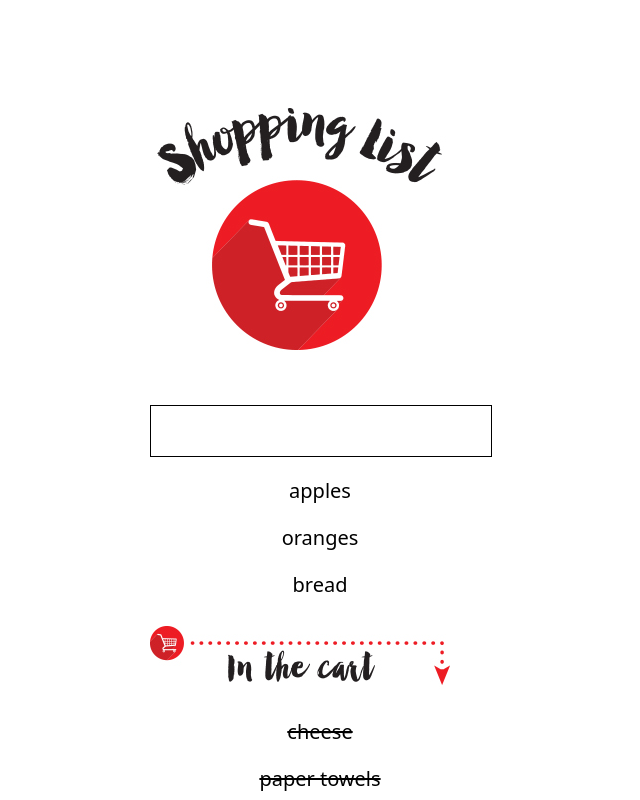
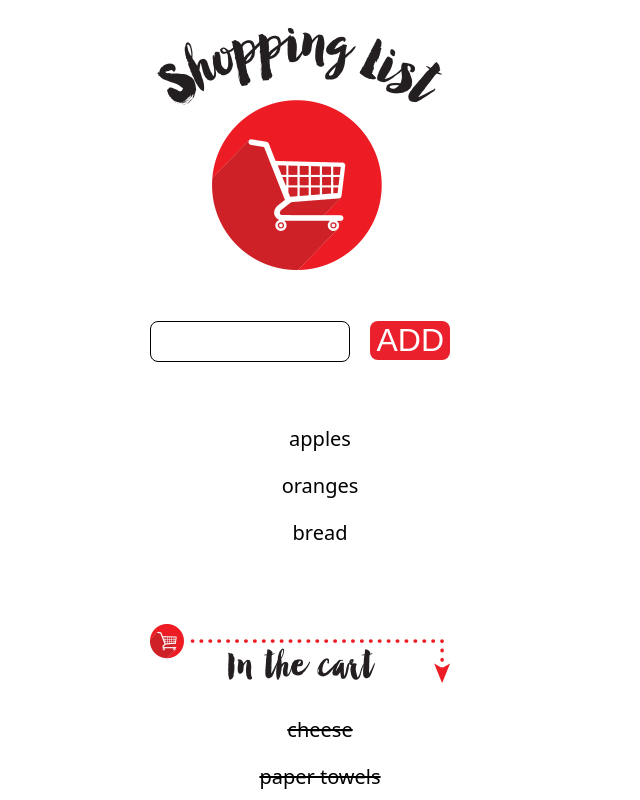
Before and after one commit to sws92014/shopping-list, a plain HTML site: page index.html in a window 1280 px wide. Shown: the whole page, without its empty margins (490-1130 px from the left). Drawn offline with Linux system fonts and the light colour scheme.

Commit message:
added button and add-item text box

```diff
--- a/index.html
+++ b/index.html
@@ -10,8 +10,11 @@
 
       <section class="masthead">
         <div><img class="logo" src="images/shopping-list-logo.jpg" width="300"></div>
+            <form class="add-item">
+              <input class="add-item__input" type="text">
+              <input class="add-item__btn" value="ADD" type="submit">
+            </form>
           <div class="need-list">
-            <ul class="box"></ul>
             <ul>apples</ul>
             <ul>oranges</ul>
             <ul>bread</ul>
--- a/styles.css
+++ b/styles.css
@@ -6,19 +6,54 @@ body {
 }
 
 .masthead {
-   position: absolute;
-   top: 10%;
+   position: relative;
+   top: 20%;
    left: 50%;
    width: 300px;
    height: 300px;
 }
 
-.box {
-    width: 300px;
-    height: 50px;
-    border: .2px solid black;
+.need-list {
+  margin: 0 auto;
+  padding: 0rem 0rem;
+  display: block;
 }
 
+.add-item {
+  margin: 0;
+}
+
+.add-item__input {
+  width: 200px;
+  margin: 0.5em 0em;
+  border: 1px solid #000000;
+  border-radius: 8px;
+  font-size: 2em;
+  box-sizing: border-box;
+  text-align: center;
+  color: #000000;
+  float: left;
+  margin-bottom: 50px;
+}
+
+.add-item__btn {
+  background-color: #EA202D;
+  border-radius: 8px;
+  border: none;
+  box-shadow: none;
+  cursor: pointer;
+  margin: 0.5em 0em;
+  padding: 0em,
+  width: 10rem;
+  font-size: 2em;
+  float: right;
+  margin-bottom: 50px;
+  color: white;
+}
+
+.need-list {
+  padding-top: 100px;
+}
 ul {
 	text-align: center;
 	font-size: 20px;
@@ -29,6 +64,7 @@ ul {
    left: 50%;
    width: 300px;
    height: 75px;
+   padding-top: 50px;
 }
 
 .done-list {
```
